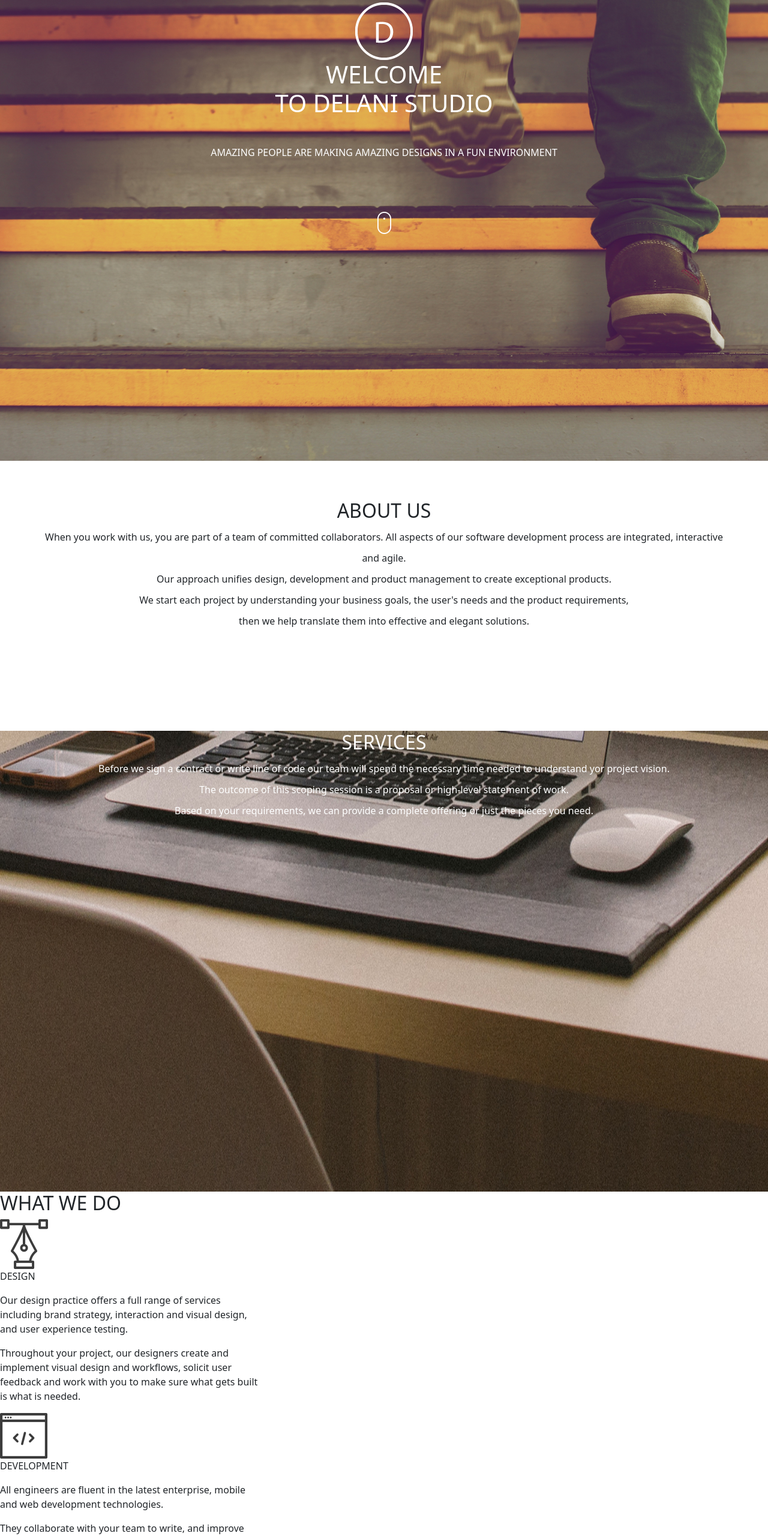
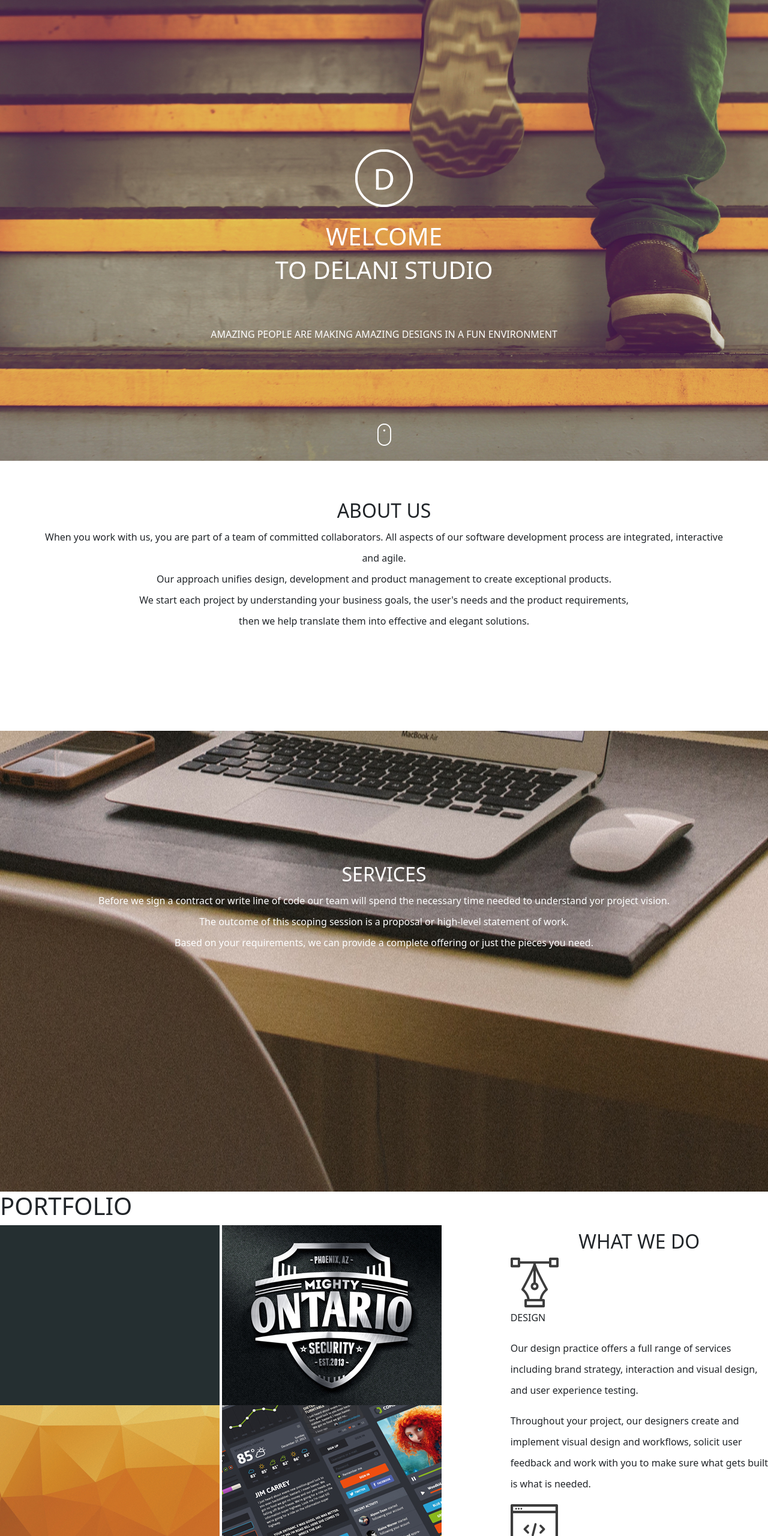
Before and after one commit to jerushaotieno/delani_studio, a plain HTML site: page index.html in a window 1280 px wide. Shown: the top 2560 px of the page at 60% size. Drawn offline with Linux system fonts and the light colour scheme.

Commit message:
complete css styling for introduction and services sections

```diff
--- a/index.html
+++ b/index.html
@@ -10,14 +10,15 @@
 </head>
 <body>
     <div class="introduction">
-        <div>
-            <img src="ip3_assets/logo/logo.png" alt="logo_image">
+        <img src="ip3_assets/logo/logo.png" alt="logo_image">
 
-            <h1>
-                WELCOME <br>
-                TO DELANI STUDIO
-            </h1>
-        </div>
+        <h1>
+            WELCOME
+        </h1>
+
+        <h1>
+            TO DELANI STUDIO
+        </h1>
 
         <p>
             AMAZING PEOPLE ARE MAKING AMAZING DESIGNS IN A FUN ENVIRONMENT
@@ -55,7 +56,7 @@
     </div>
 
     <div class="what_we_do">
-        <h2>
+        <h2 id="what_we_do">
             WHAT WE DO
         </h2>
 
--- a/styles.css
+++ b/styles.css
@@ -1,11 +1,12 @@
 .introduction{
     text-align: center;
     color: white;
-    line-height: 100px;
+    line-height: 150px;
     background-image: url(ip3_assets/backgrounds/h_img.jpg);
     background-size: 1366px 768px;
     height: 768px;
     justify-content: center;
+    padding-top: 220px;
 }
 
 .about_us{
@@ -24,4 +25,22 @@
     background-size: 1366px 768px;
     height: 768px;
     justify-content: center;
+    padding-top: 220px;
 }
+
+.what_we_do{
+    padding-top: 5%;
+    padding-bottom: 5%;
+    line-height: 35px;
+    height: 500px;
+    float: right;
+}
+
+#what_we_do{
+    align-items: center;
+    text-align: center;
+}
+
+.portfolio{
+    justify-content: center;
+}
```
